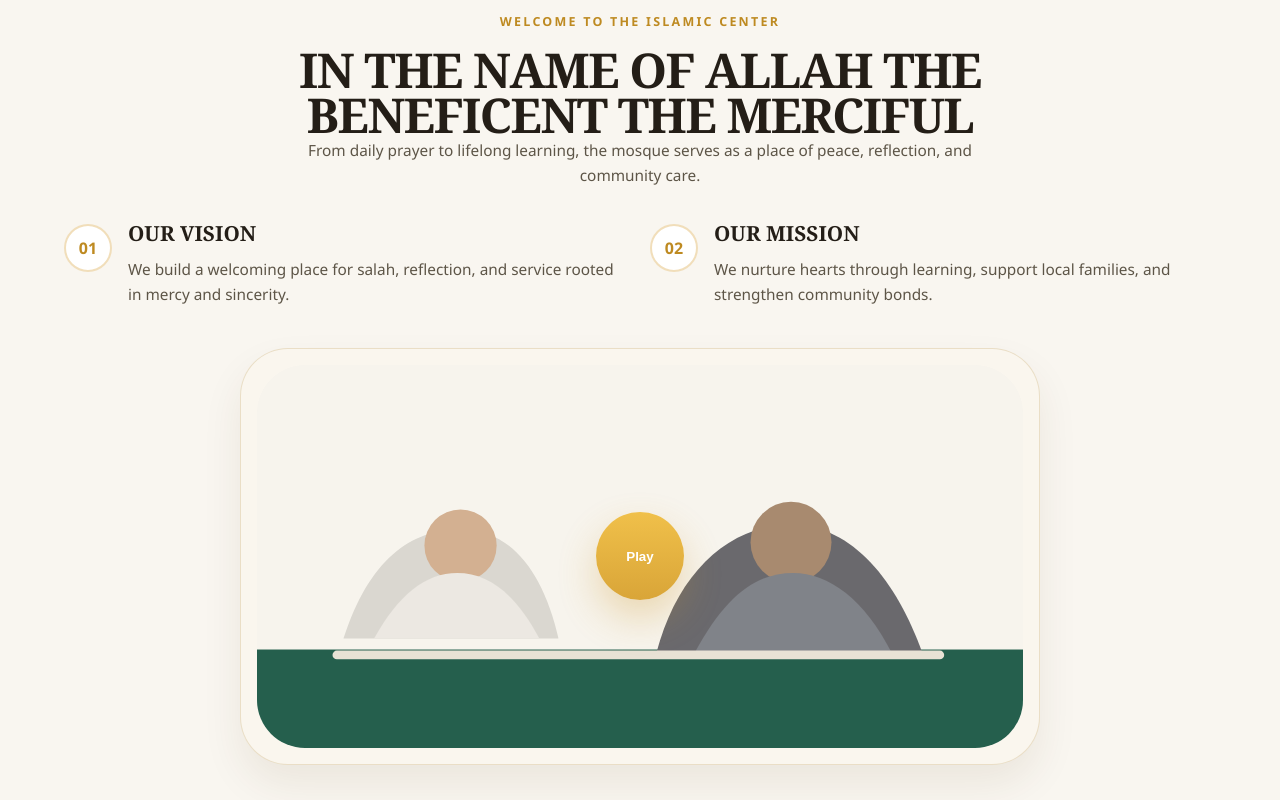
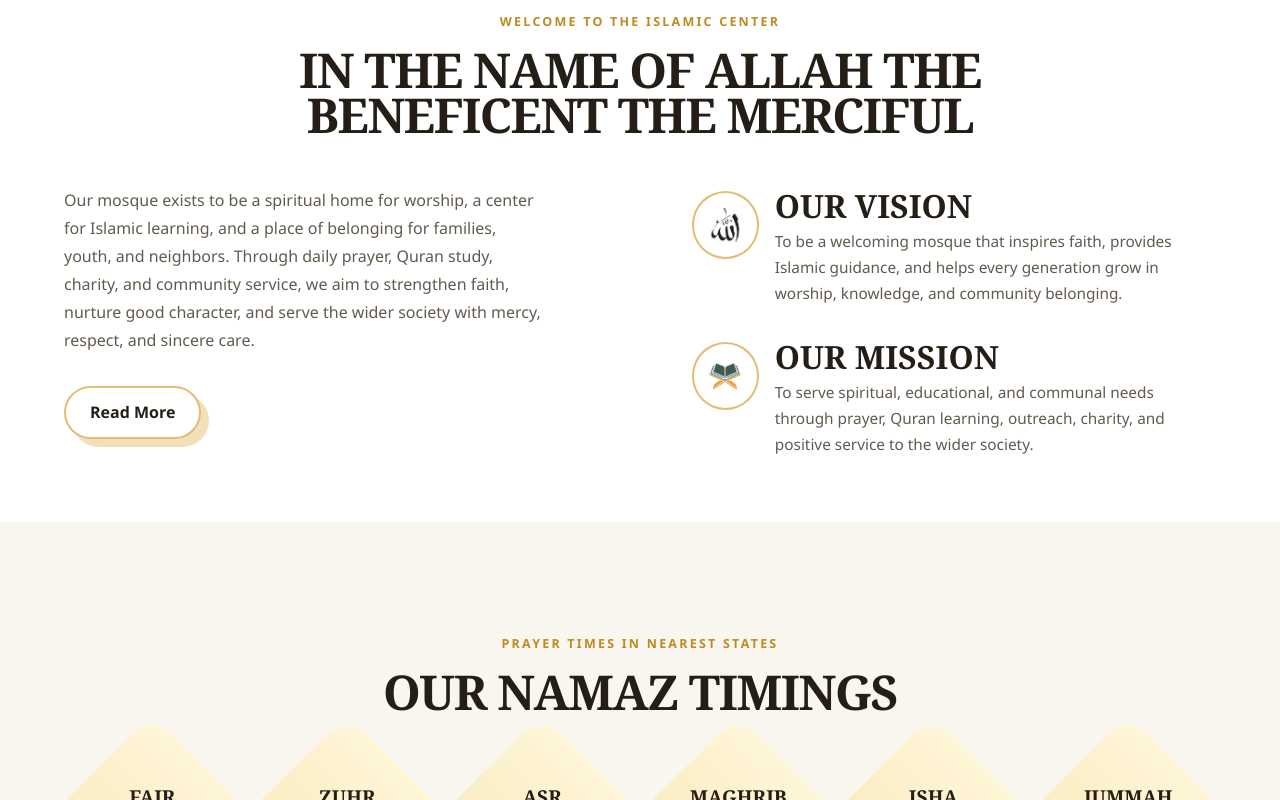
Before and after one commit to i-mTanvir/mosque, a React (Vite) app: page / in a window 1280 px wide. Shown: the part 1620-2420 px from the top of the page. Built offline with nearby package versions, Linux system fonts and the light colour scheme.

Commit message:
Enhance WelcomeSection layout and styling for improved user experience

```diff
--- a/src/sections/WelcomeSection.tsx
+++ b/src/sections/WelcomeSection.tsx
@@ -1,5 +1,4 @@
 import { SectionTitle } from '../components/common/SectionTitle'
-import { welcomeHighlights } from '../data/site'
 
 export function WelcomeSection() {
   return (
@@ -7,26 +6,52 @@ export function WelcomeSection() {
       <SectionTitle
         eyebrow="Welcome to the Islamic center"
         title="In the Name of Allah the Beneficent the Merciful"
-        description="From daily prayer to lifelong learning, the mosque serves as a place of peace, reflection, and community care."
+        description=""
         centered
       />
-      <div className="welcome-section__highlights">
-        {welcomeHighlights.map((item) => (
-          <article key={item.title} className="highlight-card">
-            <div className="highlight-card__icon">{item.icon}</div>
+      <div className="welcome-section__body">
+        <div className="welcome-section__copy">
+          <p>
+            Our mosque exists to be a spiritual home for worship, a center for
+            Islamic learning, and a place of belonging for families, youth, and
+            neighbors. Through daily prayer, Quran study, charity, and
+            community service, we aim to strengthen faith, nurture good
+            character, and serve the wider society with mercy, respect, and
+            sincere care.
+          </p>
+          <a className="welcome-section__button" href="#services">
+            Read More
+          </a>
+        </div>
+
+        <div className="welcome-section__points">
+          <article className="welcome-point">
+            <div className="welcome-point__icon">
+              <img src="/media/allah-icon.jpg" alt="Allah icon" />
+            </div>
             <div>
-              <h3>{item.title}</h3>
-              <p>{item.description}</p>
+              <h3>Our Vision</h3>
+              <p>
+                To be a welcoming mosque that inspires faith, provides Islamic
+                guidance, and helps every generation grow in worship,
+                knowledge, and community belonging.
+              </p>
             </div>
           </article>
-        ))}
-      </div>
-      <div className="welcome-section__media">
-        <div className="arch-image">
-          <img src="/sujood.svg" alt="Illustration of worshippers in prayer" />
-          <button className="play-button" type="button" aria-label="Play welcome video">
-            Play
-          </button>
+
+          <article className="welcome-point">
+            <div className="welcome-point__icon">
+              <img src="/media/quran-icon.jpg" alt="Quran icon" />
+            </div>
+            <div>
+              <h3>Our Mission</h3>
+              <p>
+                To serve spiritual, educational, and communal needs through
+                prayer, Quran learning, outreach, charity, and positive service
+                to the wider society.
+              </p>
+            </div>
+          </article>
         </div>
       </div>
     </section>
--- a/src/styles/app.css
+++ b/src/styles/app.css
@@ -335,69 +335,93 @@ main {
   color: var(--gold-strong);
 }
 
-.welcome-section__highlights {
-  display: grid;
-  grid-template-columns: repeat(2, minmax(0, 1fr));
-  gap: 1.25rem;
+.welcome-section {
+  background: #fff;
 }
 
-.highlight-card,
+.welcome-section .section-title {
+  max-width: 50rem;
+  margin-bottom: 3rem;
+}
+
+.welcome-section .section-title p:last-child {
+  display: none;
+}
+
+.welcome-section__body {
+  display: grid;
+  grid-template-columns: 1.05fr 0.95fr;
+  gap: 3rem;
+  align-items: start;
+}
+
+.welcome-section__copy {
+  max-width: 30rem;
+}
+
+.welcome-section__copy p {
+  color: #625a4f;
+  font-size: 1rem;
+  line-height: 1.75;
+}
+
+.welcome-section__button {
+  display: inline-flex;
+  align-items: center;
+  justify-content: center;
+  min-width: 8.5rem;
+  min-height: 3rem;
+  margin-top: 2rem;
+  padding: 0.7rem 1.5rem;
+  border-radius: 999px;
+  border: 2px solid rgba(212, 154, 43, 0.65);
+  background: #fff;
+  color: var(--heading-color);
+  font-weight: 700;
+  box-shadow: 8px 8px 0 rgba(217, 165, 56, 0.35);
+}
+
+.welcome-section__points {
+  display: grid;
+  gap: 2.2rem;
+  padding-top: 0.35rem;
+}
+
+.welcome-point,
 .service-card {
   display: flex;
   gap: 1rem;
   align-items: flex-start;
 }
 
-.highlight-card__icon,
+.welcome-point__icon,
 .service-card__icon {
   display: inline-flex;
   align-items: center;
   justify-content: center;
-  width: 3rem;
-  height: 3rem;
-  flex: 0 0 3rem;
-  border: 2px solid rgba(212, 154, 43, 0.32);
+  width: 4.2rem;
+  height: 4.2rem;
+  flex: 0 0 4.2rem;
+  border: 2px solid rgba(212, 154, 43, 0.65);
   border-radius: 999px;
-  color: var(--gold-strong);
-  font-weight: 700;
   background: #fff;
 }
 
-.welcome-section__media {
-  display: flex;
-  justify-content: center;
-  margin-top: 2.5rem;
+.welcome-point__icon img {
+  width: 2.25rem;
+  height: 2.25rem;
+  object-fit: contain;
 }
 
-.arch-image {
-  position: relative;
-  width: min(50rem, 100%);
-  padding: 1rem;
-  background: #faf6ee;
-  border: 1px solid rgba(214, 193, 150, 0.45);
-  border-radius: 3rem;
-  box-shadow: 0 20px 40px rgba(73, 52, 18, 0.08);
+.welcome-point h3 {
+  margin-bottom: 0.45rem;
+  font-size: 2rem;
+  text-transform: uppercase;
 }
 
-.arch-image img {
-  width: 100%;
-  border-radius: 3rem;
-}
-
-.play-button {
-  position: absolute;
-  left: 50%;
-  top: 50%;
-  transform: translate(-50%, -50%);
-  min-width: 5.5rem;
-  min-height: 5.5rem;
-  border: none;
-  border-radius: 999px;
-  background: linear-gradient(180deg, #f0c04a, var(--gold));
-  color: #fff;
-  font-weight: 700;
-  box-shadow: 0 18px 38px rgba(204, 150, 40, 0.3);
-  cursor: pointer;
+.welcome-point p {
+  color: #625a4f;
+  line-height: 1.7;
 }
 
 .prayer-times-section__header {
@@ -740,7 +764,7 @@ main {
   }
 
   .feature-section__inner,
-  .welcome-section__highlights,
+  .welcome-section__body,
   .services-section__layout,
   .stats-row,
   .pillars-section__intro,
@@ -775,9 +799,13 @@ main {
     margin-inline: auto;
   }
 
+  .welcome-section__copy {
+    max-width: 100%;
+  }
+
   .service-card,
   .service-card--right,
-  .highlight-card {
+  .welcome-point {
     justify-content: center;
     flex-direction: column;
     align-items: center;
@@ -785,6 +813,11 @@ main {
 
   .service-card--right {
     flex-direction: column;
+  }
+
+  .welcome-section__copy,
+  .welcome-point {
+    text-align: center;
   }
 
   .site-footer__bottom {
@@ -826,6 +859,15 @@ main {
     font-size: 0.68rem;
   }
 
+  .welcome-point h3 {
+    font-size: 1.55rem;
+  }
+
+  .welcome-section__copy p,
+  .welcome-point p {
+    font-size: 0.9rem;
+  }
+
   .prayer-times-grid {
     grid-template-columns: 1fr 1fr;
   }
```
